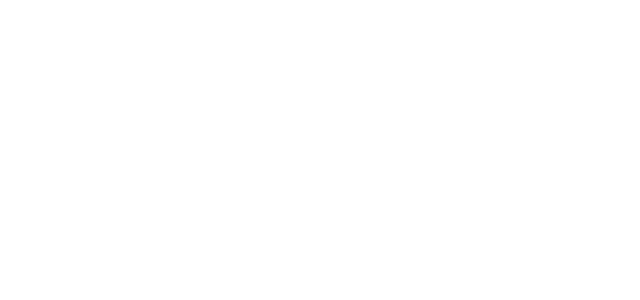
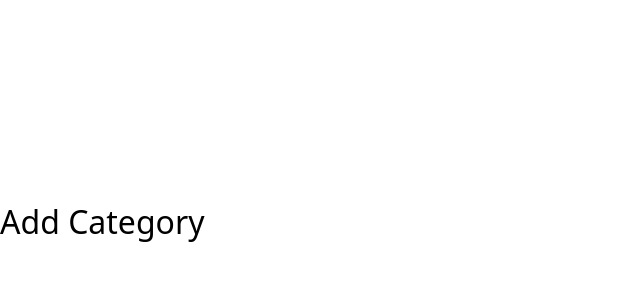
Before and after one commit to Dulneth210229/MERN-WASTE, a React (Create React App) app in the folder frontend/: page /categoryadd in a window 1280 px wide. Before the commit this address had no page. Shown: the top 300 px of the page, without its empty margins (0-640 px from the left). Built offline with nearby package versions, Linux system fonts and the light colour scheme.

Commit message:
setup wastecategory frontend

```diff
--- a/frontend/src/App.js
+++ b/frontend/src/App.js
@@ -10,6 +10,9 @@
 import Feedback from "./Components/CustomerRelationship/Feedback/Feedback";
 import Support from "./Components/CustomerRelationship/Support/Support";
 import AddNewInventory from "./Components/Inventory/AddNewInventory/AddNewInventory";
+import CategoryHome from "./Components/Category/CategoryHome/CategoryHome";
+import CategoryAdd from "./Components/Category/CategoryAdd/CategoryAdd";
+import CategoryDetails from "./Components/Category/CategoryDetails/CategoryDetails";
 
 function App() {
   //java scripts
@@ -27,6 +30,11 @@
           <Route path="/complain" element={<Complain />} />
           <Route path="/feedback" element={<Feedback />} />
           <Route path="/support" element={<Support />} />
+          <Route path="/categoryhome" element={<CategoryHome/>}/>
+          <Route path="/categoryadd" element={<CategoryAdd/>}/>
+          <Route path="/categorydetails" element={<CategoryDetails/>}/>
+
+
         </Routes>
       </React.Fragment>
     </div>
--- a/frontend/src/Components/AdminHome/AdminHome.js
+++ b/frontend/src/Components/AdminHome/AdminHome.js
@@ -13,7 +13,7 @@
             Waste Collcetion
           </button>
         </Link>
-        <Link to="">
+        <Link to="CategoryHome">
           <button className="bg-lime-700 text-white p-3 rounded-lg uppercase w-72 hover:opacity-95">
             Waste Category
           </button>
--- /dev/null
+++ b/frontend/src/Components/Category/CategoryAdd/CategoryAdd.js
@@ -0,0 +1,13 @@
+import React from "react";
+import CategoryNav from "../CategoryNav/CategoryNav";
+
+function CategoryAdd() {
+  return (
+    <div>
+      <CategoryNav />
+      <h1>Add Category</h1>
+    </div>
+  )
+}
+
+export default CategoryAdd
--- /dev/null
+++ b/frontend/src/Components/Category/CategoryDetails/CategoryDetails.js
@@ -0,0 +1,13 @@
+import React from "react";
+import CategoryNav from "../CategoryNav/CategoryNav";
+
+function CategoryDetails() {
+  return (
+    <div>
+      <CategoryNav />
+      <h1>Category Details</h1>
+    </div>
+  )
+}
+
+export default CategoryDetails
--- /dev/null
+++ b/frontend/src/Components/Category/CategoryHome/CategoryHome.js
@@ -0,0 +1,13 @@
+import React from "react";
+import CategoryNav from "../CategoryNav/CategoryNav";
+
+function CategoryHome() {
+  return (
+    <div>
+      <CategoryNav />
+      <h1>Home</h1>
+    </div>
+  )
+}
+
+export default CategoryHome
--- /dev/null
+++ b/frontend/src/Components/Category/CategoryNav/CategoryNav.js
@@ -0,0 +1,30 @@
+import React from "react";
+import './CategoryNav.css';
+import {Link} from "react-router-dom";
+
+
+function CategoryNav() {
+  return (
+    <div>
+      <ul className="home-ul">
+        <li className="home-ll">
+            <Link to= "/categoryhome" className="active home-a">
+            <h1>HOME</h1>
+            </Link>
+        </li>
+        <li className="home-ll">
+        <Link to= "/categoryadd" className="active home-a">
+            <h1>ADD CATEGORY</h1>
+            </Link>
+        </li>
+        <li className="home-ll">
+        <Link to= "/categorydetails" className="active home-a">
+            <h1>CATEGORY DETAILS</h1>
+            </Link>
+        </li>
+      </ul>
+    </div>
+  );
+}
+
+export default CategoryNav
```
Also changed, not shown: frontend/src/Components/Category/CategoryDetails/CategoryDetails.css (added), frontend/src/Components/Category/CategoryNav/CategoryNav.css (added).
